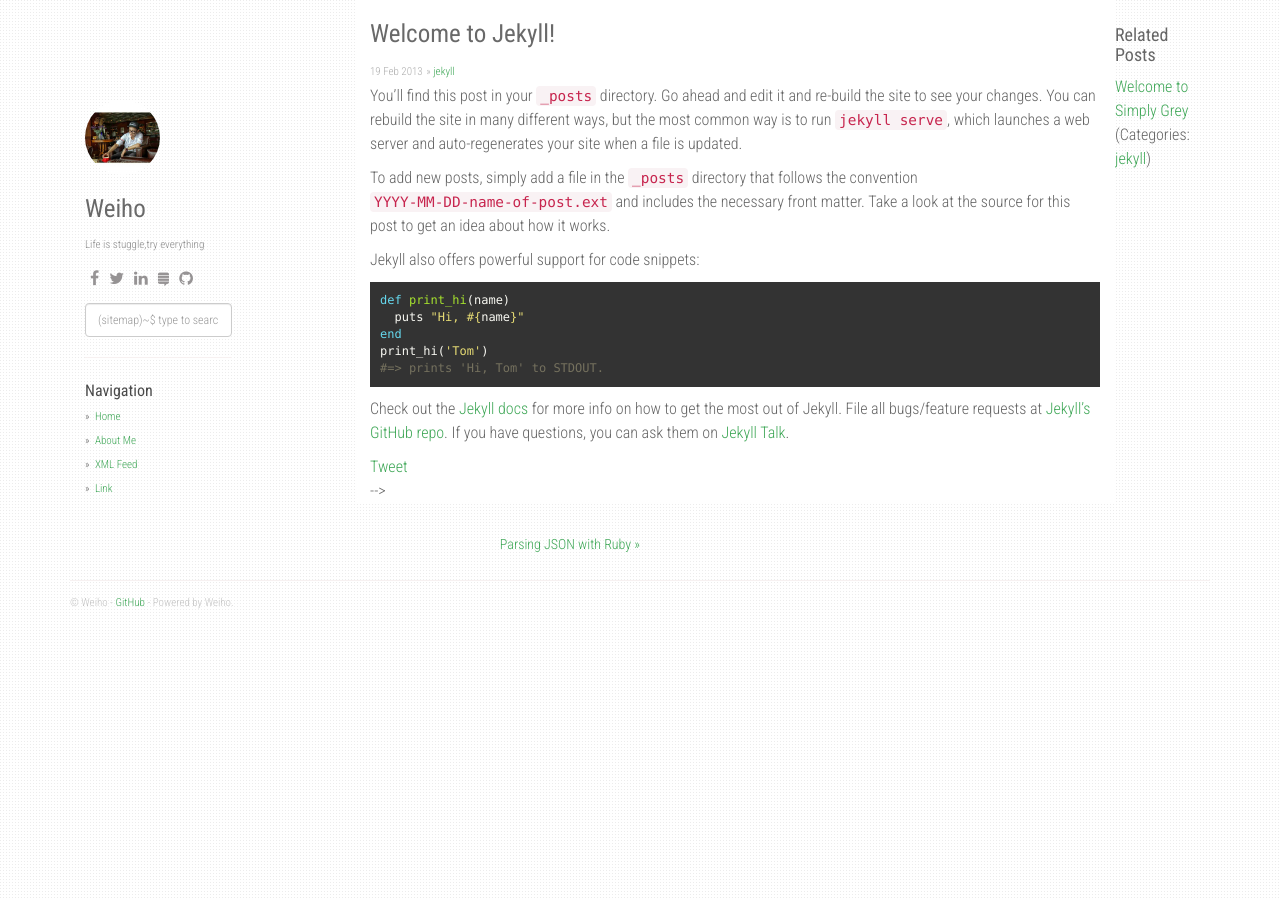
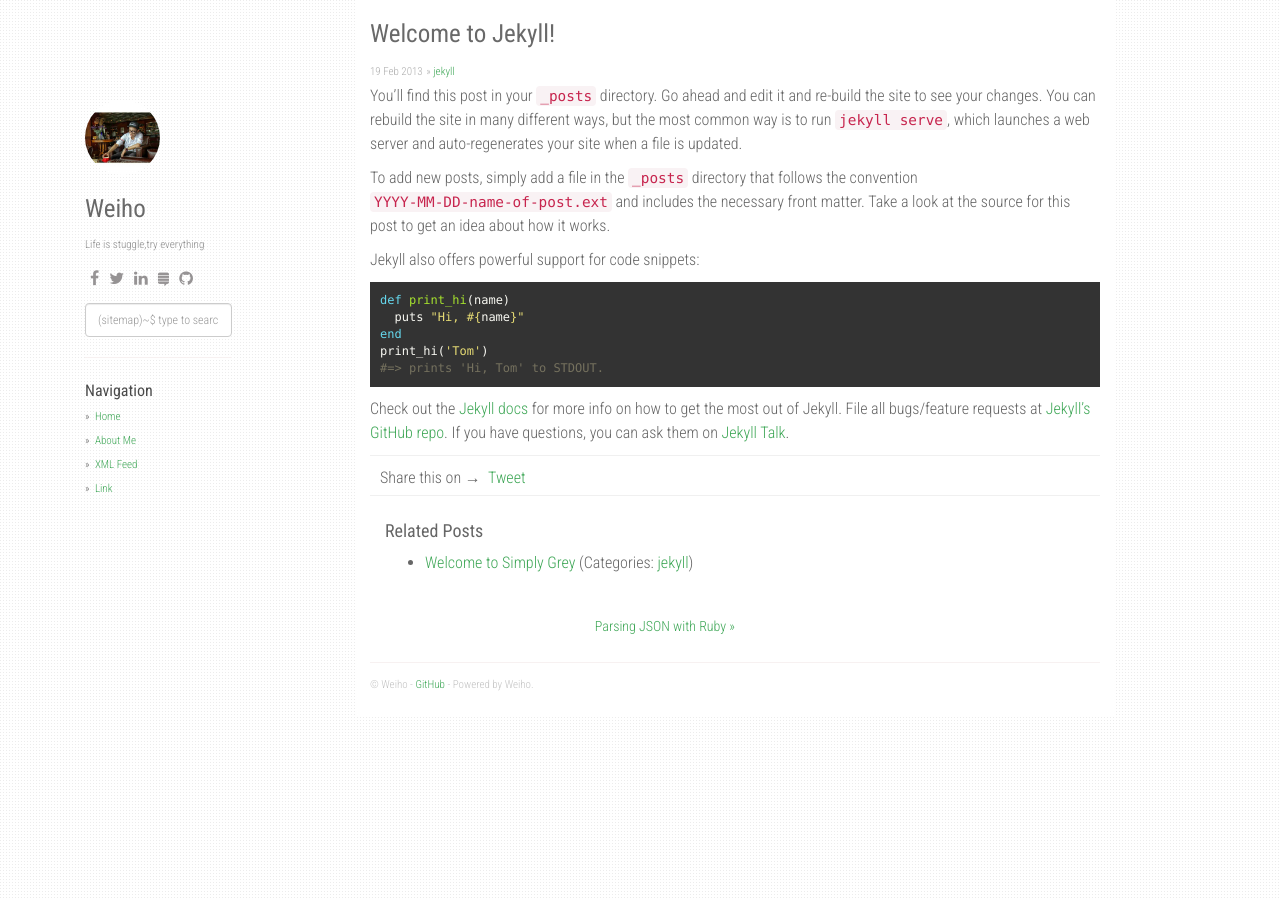
Before and after one commit to we1h0/zhaoweiho.github.io, a Jekyll site: the page built from _posts/2016-04-19-welcome-to-jekyll.markdown, in a window 1280 px wide. Built offline with Jekyll 4.4.1, drawn with Linux system fonts in a browser that asks for light colours; nearby versions of some CDN libraries; comment, search, counter and statistics services are not loaded.

Commit message:
Weiho
blog

```diff
--- a/_layouts/post.html
+++ b/_layouts/post.html
@@ -14,7 +14,7 @@
 
 <div class="content">
   <div class="post">{{ content }}</div>
-<!--  {% include share-page.html %}-->
+  {% include share-page.html %}
 </div>
 
 {% assign hasSimilar = '' %}
```
